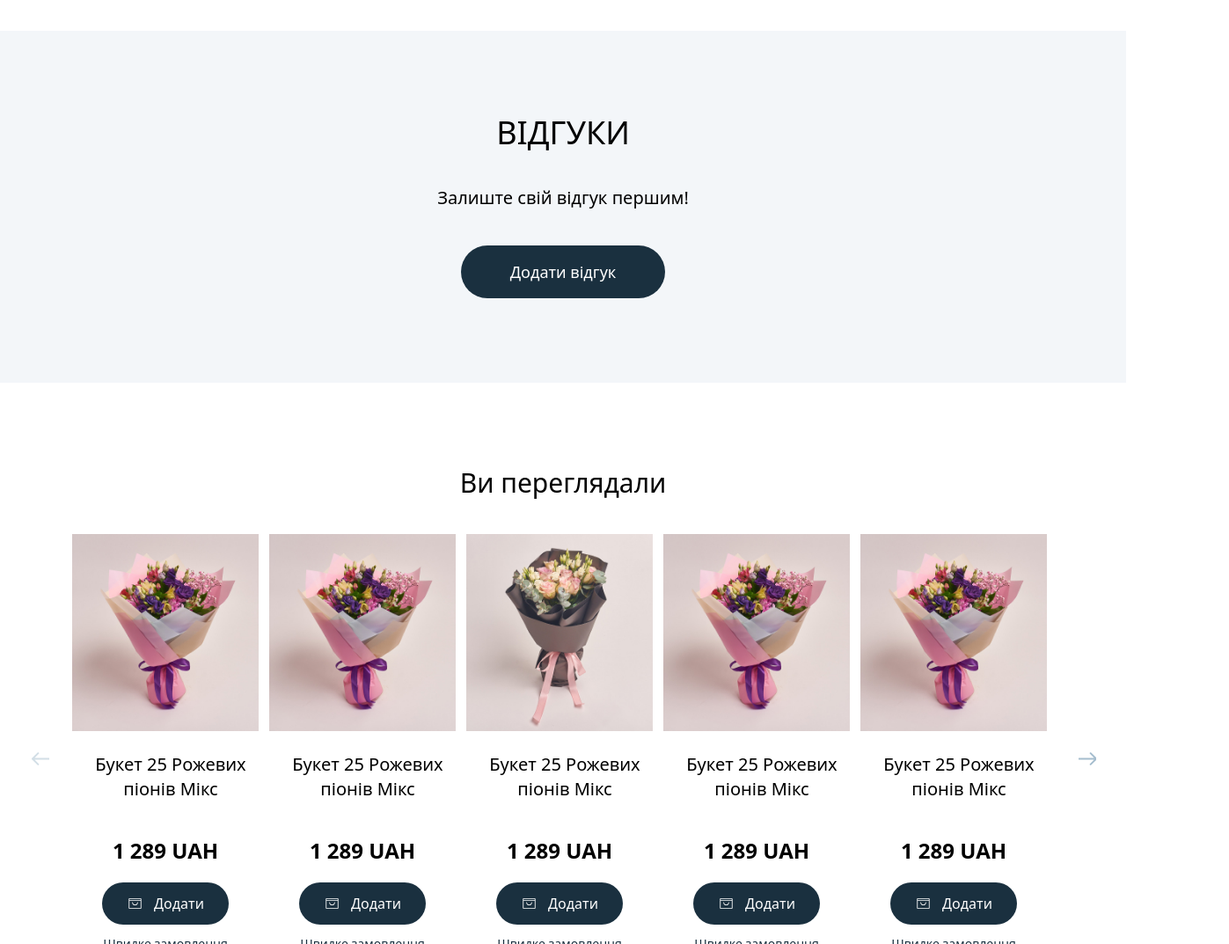
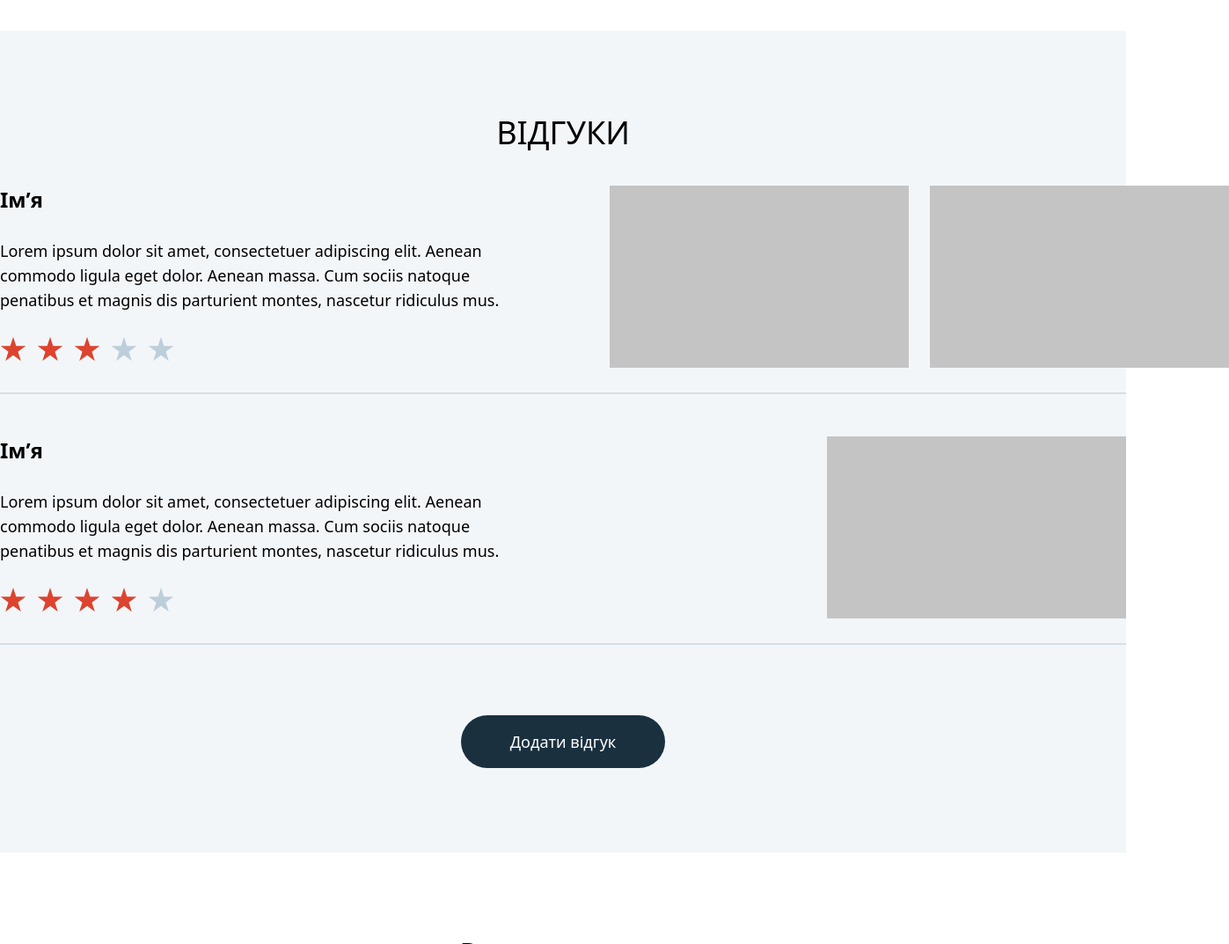
Before and after one commit to whynot-company/epic-flower, a website: page src/pages/product.html in a window 1280 px wide. Shown: the part 2380-3453 px from the top of the page at 88% size, 1397 px wide, since content can reach past the window. Drawn offline with nearby package versions, Linux system fonts and the light colour scheme.

Commit message:
Path 2.3v

```diff
--- a/src/pages/product.html
+++ b/src/pages/product.html
@@ -770,13 +770,79 @@
             </div>
         </section>
         <section class="py-24 text-center bg-[#87A7BE1A]">
+            <div class="max-w-[1400px] mx-auto">
                 <h2 class="font-medium text-4xl uppercase pb-10">
                     Відгуки
                 </h2>
-            <p class="font-normal text-xl pb-10">
+                <!-- Якщо нема коментів то виводиться цей надпис -->
+                <!-- <p class="font-normal text-xl pb-10">
                     Залиште свій відгук першим!
+                </p> -->
+                <div class="pb-20">
+                    <div class="flex justify-between gap-28 border-b-2 border-b-[#87A7BE47] pb-7">
+                        <div class="text-left">
+                            <h3 class="font-sans font-semibold text-2xl pb-7">Ім’я</h3>
+                            <p class="font-sans font-normal text-lg pb-7 w-[581px]">
+                                Lorem ipsum dolor sit amet, consectetuer adipiscing elit.
+                                Aenean commodo ligula eget dolor. Aenean massa.
+                                Cum sociis natoque penatibus et magnis dis parturient montes, nascetur ridiculus mus.
                             </p>
+                            <div class="flex gap-3">
+                                <svg width="30" height="28" viewBox="0 0 30 28" fill="none" xmlns="http://www.w3.org/2000/svg">
+                                    <path d="M15 0L18.3677 10.3647H29.2658L20.4491 16.7705L23.8168 27.1353L15 20.7295L6.18322 27.1353L9.55093 16.7705L0.734152 10.3647H11.6323L15 0Z" fill="#DD432E"/>
+                                </svg>
+                                <svg width="30" height="28" viewBox="0 0 30 28" fill="none" xmlns="http://www.w3.org/2000/svg">
+                                    <path d="M15 0L18.3677 10.3647H29.2658L20.4491 16.7705L23.8168 27.1353L15 20.7295L6.18322 27.1353L9.55093 16.7705L0.734152 10.3647H11.6323L15 0Z" fill="#DD432E"/>
+                                </svg>
+                                <svg width="30" height="28" viewBox="0 0 30 28" fill="none" xmlns="http://www.w3.org/2000/svg">
+                                    <path d="M15 0L18.3677 10.3647H29.2658L20.4491 16.7705L23.8168 27.1353L15 20.7295L6.18322 27.1353L9.55093 16.7705L0.734152 10.3647H11.6323L15 0Z" fill="#DD432E"/>
+                                </svg>
+                                <svg width="30" height="28" viewBox="0 0 30 28" fill="none" xmlns="http://www.w3.org/2000/svg">
+                                    <path d="M15 0L18.3677 10.3647H29.2658L20.4491 16.7705L23.8168 27.1353L15 20.7295L6.18322 27.1353L9.55093 16.7705L0.734152 10.3647H11.6323L15 0Z" fill="#87A7BE" fill-opacity="0.5"/>
+                                </svg>
+                                <svg width="30" height="28" viewBox="0 0 30 28" fill="none" xmlns="http://www.w3.org/2000/svg">
+                                    <path d="M15 0L18.3677 10.3647H29.2658L20.4491 16.7705L23.8168 27.1353L15 20.7295L6.18322 27.1353L9.55093 16.7705L0.734152 10.3647H11.6323L15 0Z" fill="#87A7BE" fill-opacity="0.5"/>
+                                </svg>
+                            </div>
+                        </div>
+                        <div class="flex gap-6">
+                            <div class="bg-[#C4C4C4] w-[340px] h-[207px]"></div>
+                            <div class="bg-[#C4C4C4] w-[340px] h-[207px]"></div>
+                        </div>
+                    </div>
+                    <div class="flex justify-between gap-28 border-b-2 border-b-[#87A7BE47] pb-7 pt-12">
+                        <div class="text-left">
+                            <h3 class="font-sans font-semibold text-2xl pb-7">Ім’я</h3>
+                            <p class="font-sans font-normal text-lg pb-7 w-[581px]">
+                                Lorem ipsum dolor sit amet, consectetuer adipiscing elit.
+                                Aenean commodo ligula eget dolor. Aenean massa.
+                                Cum sociis natoque penatibus et magnis dis parturient montes, nascetur ridiculus mus.
+                            </p>
+                            <div class="flex gap-3">
+                                <svg width="30" height="28" viewBox="0 0 30 28" fill="none" xmlns="http://www.w3.org/2000/svg">
+                                    <path d="M15 0L18.3677 10.3647H29.2658L20.4491 16.7705L23.8168 27.1353L15 20.7295L6.18322 27.1353L9.55093 16.7705L0.734152 10.3647H11.6323L15 0Z" fill="#DD432E"/>
+                                </svg>
+                                <svg width="30" height="28" viewBox="0 0 30 28" fill="none" xmlns="http://www.w3.org/2000/svg">
+                                    <path d="M15 0L18.3677 10.3647H29.2658L20.4491 16.7705L23.8168 27.1353L15 20.7295L6.18322 27.1353L9.55093 16.7705L0.734152 10.3647H11.6323L15 0Z" fill="#DD432E"/>
+                                </svg>
+                                <svg width="30" height="28" viewBox="0 0 30 28" fill="none" xmlns="http://www.w3.org/2000/svg">
+                                    <path d="M15 0L18.3677 10.3647H29.2658L20.4491 16.7705L23.8168 27.1353L15 20.7295L6.18322 27.1353L9.55093 16.7705L0.734152 10.3647H11.6323L15 0Z" fill="#DD432E"/>
+                                </svg>
+                                <svg width="30" height="28" viewBox="0 0 30 28" fill="none" xmlns="http://www.w3.org/2000/svg">
+                                    <path d="M15 0L18.3677 10.3647H29.2658L20.4491 16.7705L23.8168 27.1353L15 20.7295L6.18322 27.1353L9.55093 16.7705L0.734152 10.3647H11.6323L15 0Z" fill="#DD432E"/>
+                                </svg>
+                                <svg width="30" height="28" viewBox="0 0 30 28" fill="none" xmlns="http://www.w3.org/2000/svg">
+                                    <path d="M15 0L18.3677 10.3647H29.2658L20.4491 16.7705L23.8168 27.1353L15 20.7295L6.18322 27.1353L9.55093 16.7705L0.734152 10.3647H11.6323L15 0Z" fill="#87A7BE" fill-opacity="0.5"/>
+                                </svg>
+                            </div>
+                        </div>
+                        <div class="">
+                            <div class="bg-[#C4C4C4] w-[340px] h-[207px]"></div>
+                        </div>
+                    </div>
+                </div>
                 <button class="text-white font-medium text-lg rounded-full bg-[#1A303F] py-4 px-14">Додати відгук</button>
+            </div>
         </section>
         <section class="py-24 text-center">
             <div class="max-w-[1430px] mx-auto pb-5">
```
Lines whose indentation alone changed are shown as unchanged.
